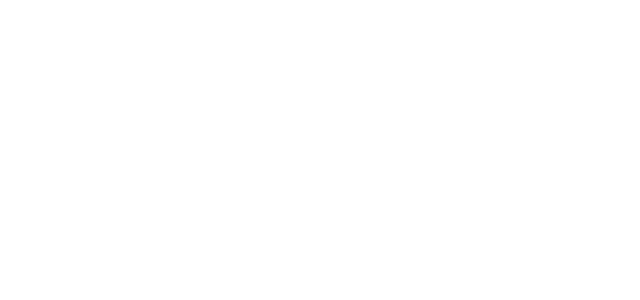
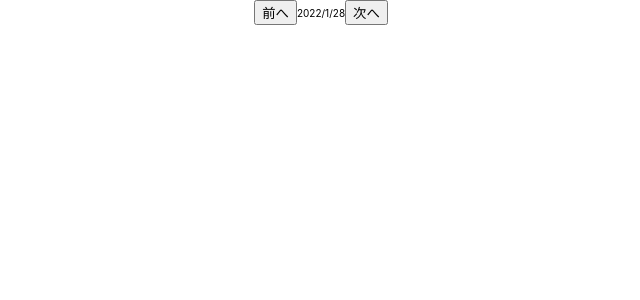
Before and after one commit to Hansyo/MR-UNRED-FRONT, a React (Create React App) app: page /reservations/daily in a window 1280 px wide. Before the commit this address had no page. Shown: the top 300 px of the page, without its empty margins (319-959 px from the left). Built offline with nearby package versions, Linux system fonts and the light colour scheme.

Commit message:
Add daily reservations page scaffold

```diff
--- a/src/App.js
+++ b/src/App.js
@@ -3,6 +3,7 @@ import { BrowserRouter, Route, Routes } from 'react-router-dom';
 import './App.css';
 import TopPage from './pages/TopPage';
 import ReservePage from './pages/ReservePage';
+import ReservationsDailyPage from './pages/ReservationsDailyPage';
 
 function App() {
   return (
@@ -10,6 +11,7 @@ function App() {
       <Routes>
         <Route path="/" element={<TopPage />} />
         <Route path="/reserve" element={<ReservePage />} />
+        <Route path="/reservations/daily" element={<ReservationsDailyPage />} />
       </Routes>
     </BrowserRouter>
   );
--- /dev/null
+++ b/src/components/reservations/daily/DateSwitcher.css
@@ -0,0 +1,5 @@
+.reservations-daily--date-switch-container {
+  display: flex;
+  align-items: center;
+  justify-content: center;
+}
--- /dev/null
+++ b/src/components/reservations/daily/DateSwitcher.jsx
@@ -0,0 +1,39 @@
+import React from 'react';
+
+import './DateSwitcher.css';
+
+export const DateSwitcher = ({ selectedDate, onChange }) => {
+  const onClickPrev = () => {
+    const prevDate = new Date(selectedDate);
+    prevDate.setDate(prevDate.getDate() - 1);
+    onChange(prevDate);
+  };
+
+  const onClickNext = () => {
+    const nextDate = new Date(selectedDate);
+    nextDate.setDate(nextDate.getDate() + 1);
+    onChange(nextDate);
+  };
+
+  const dateString = `${selectedDate.getFullYear()}/${
+    selectedDate.getMonth() + 1
+  }/${selectedDate.getDate()}`;
+
+  return (
+    <div className="reservations-daily--date-switch-container">
+      <button
+        className="reservations-daily--date-switch-button"
+        onClick={onClickPrev}
+      >
+        前へ
+      </button>
+      <div className="reservations-daily--date">{dateString}</div>
+      <button
+        className="reservations-daily--date-switch-button"
+        onClick={onClickNext}
+      >
+        次へ
+      </button>
+    </div>
+  );
+};
--- /dev/null
+++ b/src/pages/ReservationsDailyPage.jsx
@@ -0,0 +1,13 @@
+import React, { useState } from 'react';
+import { DateSwitcher } from '../components/reservations/daily/DateSwitcher';
+
+const ReservationsDailyPage = () => {
+  const [selectedDate, setSelectedDate] = useState(new Date());
+
+  return (
+    <div>
+      <DateSwitcher selectedDate={selectedDate} onChange={setSelectedDate} />
+    </div>
+  );
+};
+export default ReservationsDailyPage;
```
Also changed, not shown: src/pages/ReservationsDailyPage.css (added).
